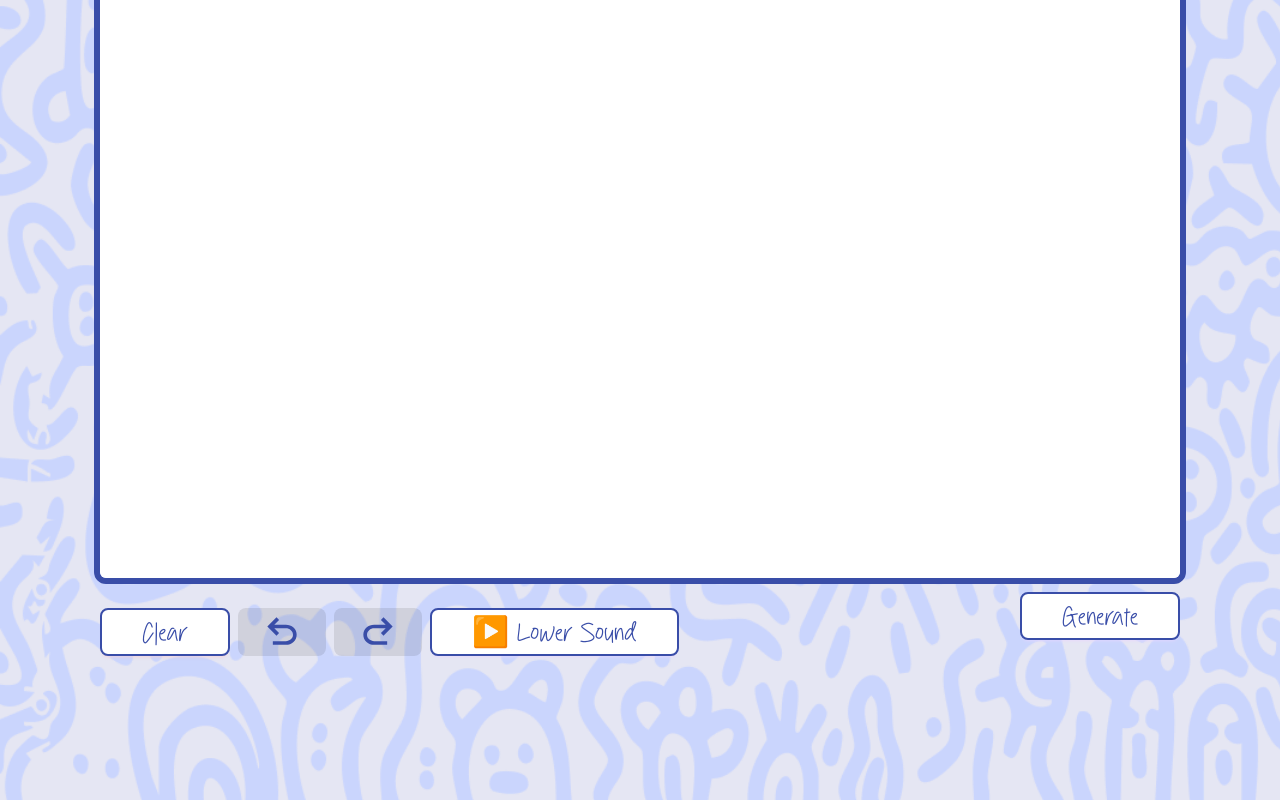
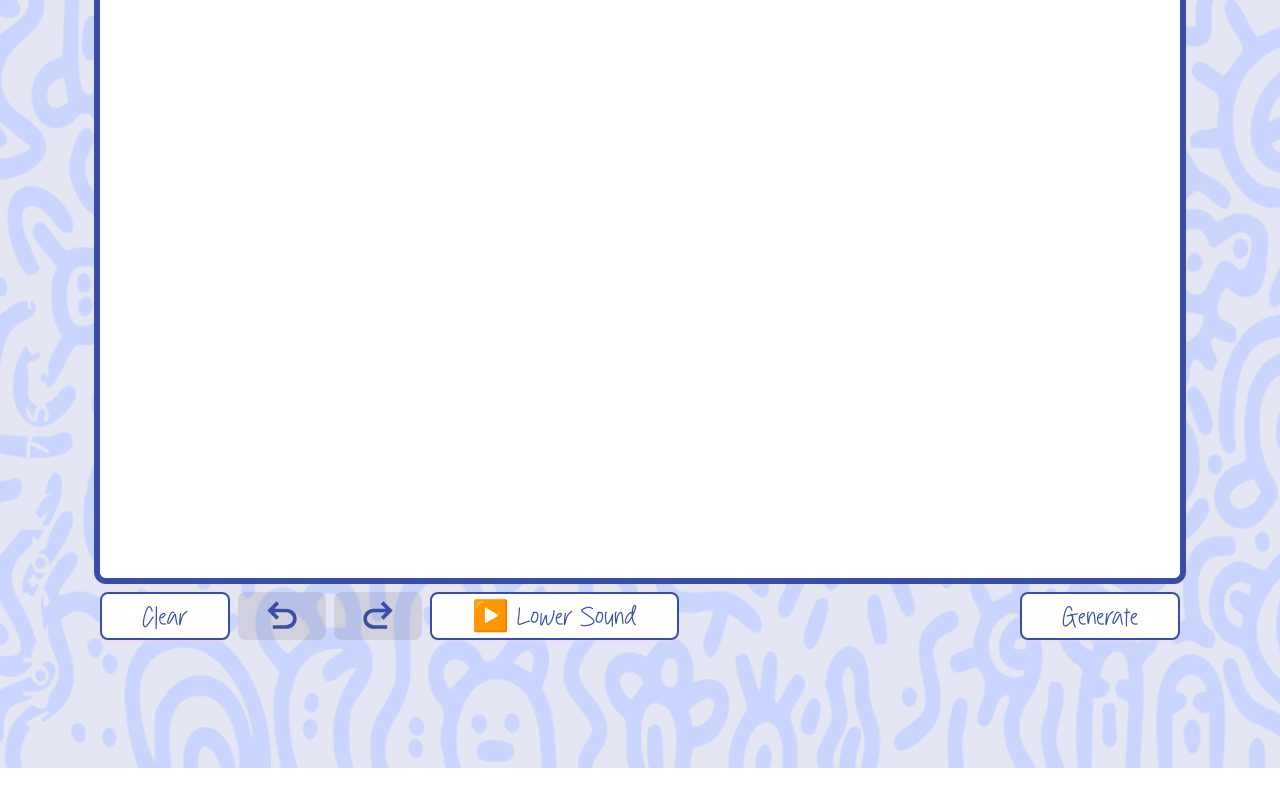
Before and after one commit to BrandonAWong/DoodleMorph, a Vue app in the folder client/: page /editor in a window 1280 px wide. Shown: the part 428-1228 px from the top of the page. After the commit the page ends 1196 px from the top, so only its background shows below. Built offline with nearby package versions, Linux system fonts and the light colour scheme; a web font is replaced by a local one.

Commit message:
align buttons

```diff
--- a/client/src/views/Editor.vue
+++ b/client/src/views/Editor.vue
@@ -291,7 +291,7 @@ function handleCanvasClick(x: number, y: number) {
     </div>
 
     <div class="mx-auto flex max-w-[1080px] justify-between py-2">
-      <div class="flex items-center gap-2">
+      <div class="flex items-start gap-2">
         <button
           class="btn btn-lg btn-secondary border-[#394DA8] bg-white px-10 text-[#394DA8] hover:bg-[#E5E6F3]"
           type="button"
@@ -311,7 +311,6 @@ function handleCanvasClick(x: number, y: number) {
           :class="{ 'btn-disabled': redoHistory.length === 0 }"
           @click="redo"
         />
-        <div class="my-4 flex justify-center">
           <button
             v-if="!hasPlayedMusic"
             @click="playMusic"
@@ -328,7 +327,6 @@ function handleCanvasClick(x: number, y: number) {
           >
             ⏹️ Stop Music
           </button>
-        </div>
       </div>
       <div>
         <button
```
